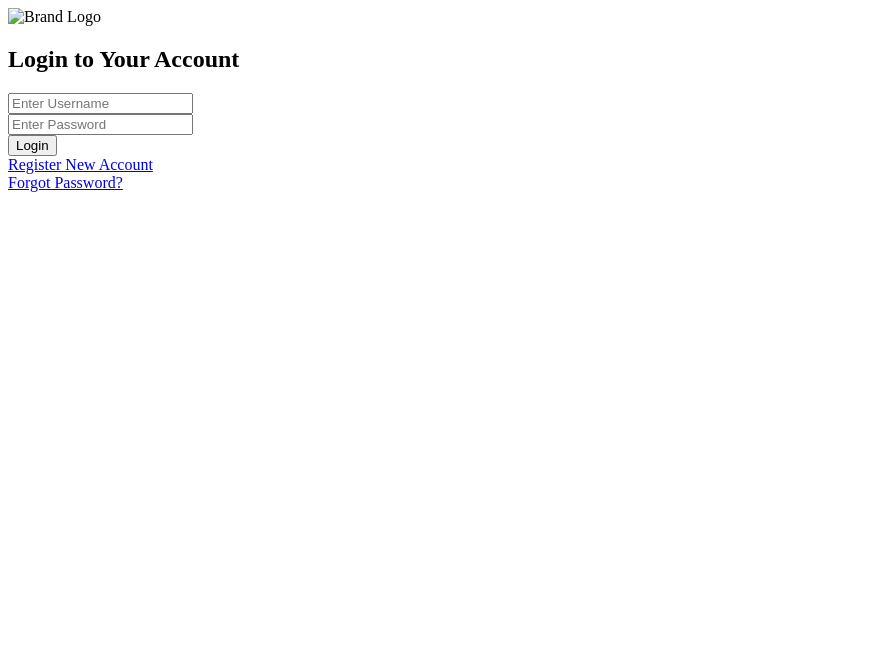
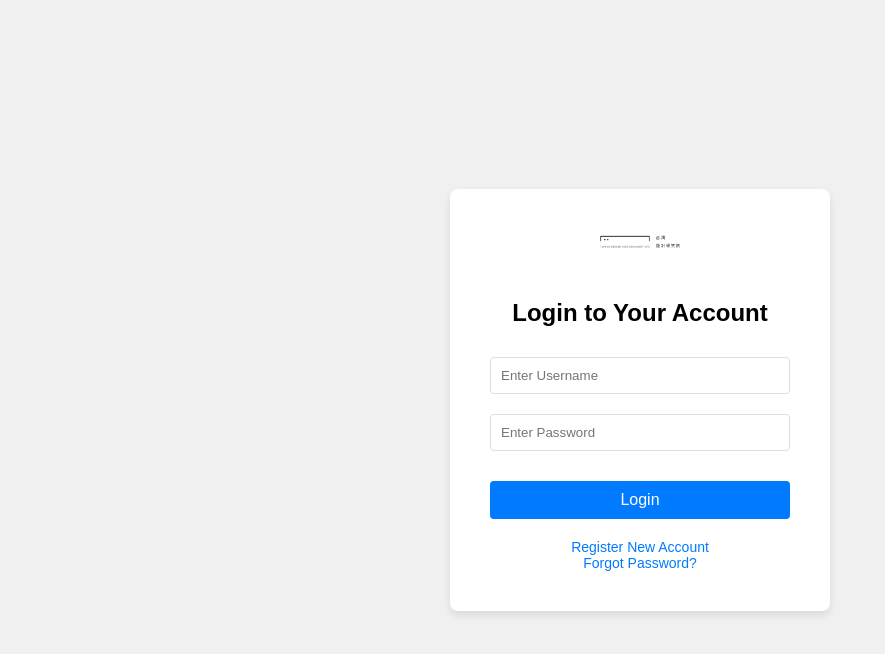
Before and after one commit to ichiehg0v/TDRI, a plain HTML site: page index.html in a window 1280 px wide. Shown: the whole page, without its empty margins (0-885 px from the left). Drawn offline with Linux system fonts and the light colour scheme.

Commit message:
cssupdate

```diff
--- a/index.html
+++ b/index.html
@@ -3,7 +3,59 @@
 <head>
 <title>Login Page</title>
 <style>
-    /* CSS styles are defined here */
+    body {
+        font-family: 'Arial', sans-serif;
+        background-color: #f0f0f0;
+        display: flex;
+        justify-content: center;
+        align-items: center;
+        height: 100vh;
+        margin: 0;
+    }
+    .container {
+        background-color: white;
+        width: 300px;
+        padding: 40px;
+        border-radius: 8px;
+        box-shadow: 0 4px 8px rgba(0, 0, 0, 0.1);
+        text-align: center;
+    }
+    .logo {
+        width: 80px;
+        margin-bottom: 20px;
+    }
+    input[type=text], input[type=password] {
+        width: 100%;
+        padding: 10px;
+        margin: 10px 0;
+        border: 1px solid #ddd;
+        border-radius: 4px;
+        box-sizing: border-box;
+    }
+    .button {
+        width: 100%;
+        padding: 10px;
+        margin: 20px 0;
+        border: none;
+        border-radius: 4px;
+        background-color: #007BFF;
+        color: white;
+        font-size: 16px;
+        cursor: pointer;
+    }
+    .button:hover {
+        background-color: #0056b3;
+    }
+    .form-footer {
+        font-size: 14px;
+    }
+    .form-footer a {
+        color: #007BFF;
+        text-decoration: none;
+    }
+    .form-footer a:hover {
+        text-decoration: underline;
+    }
 </style>
 </head>
 <body>
```
Also changed, not shown: logo.png (added).
